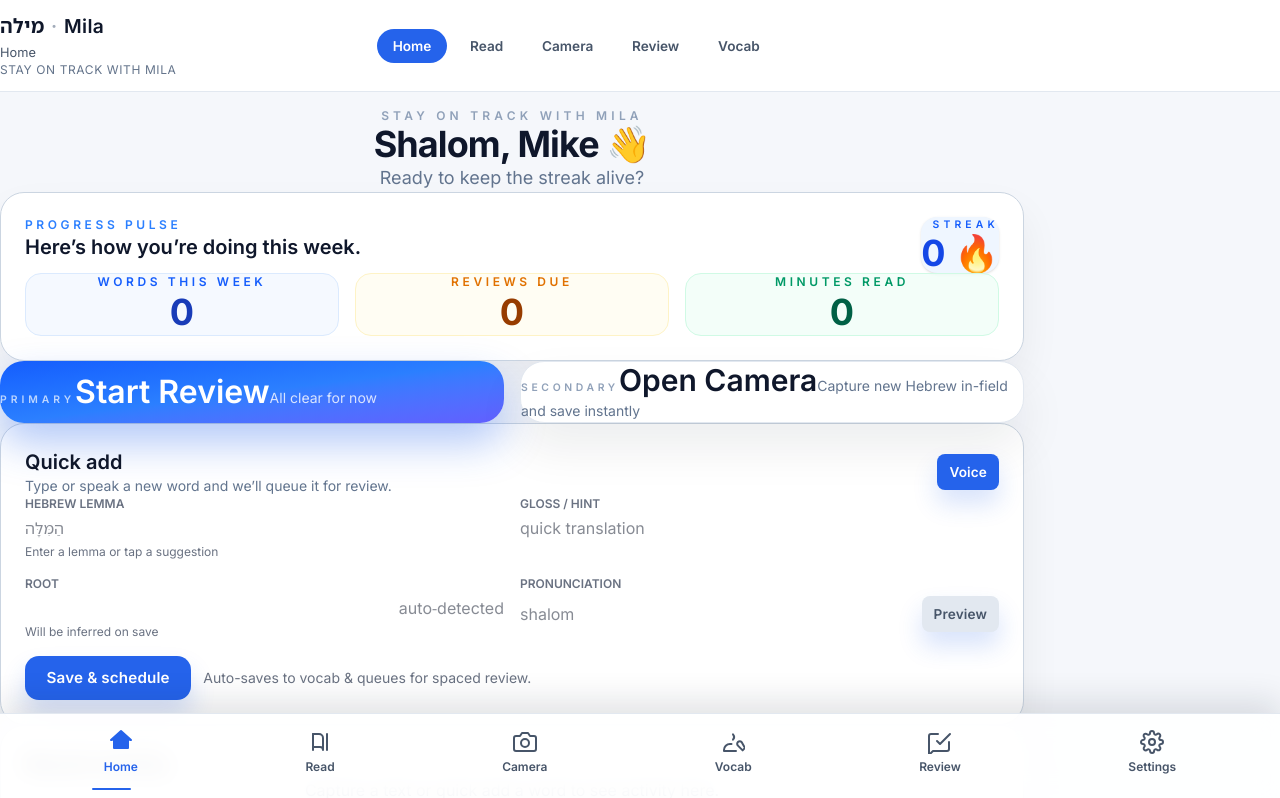
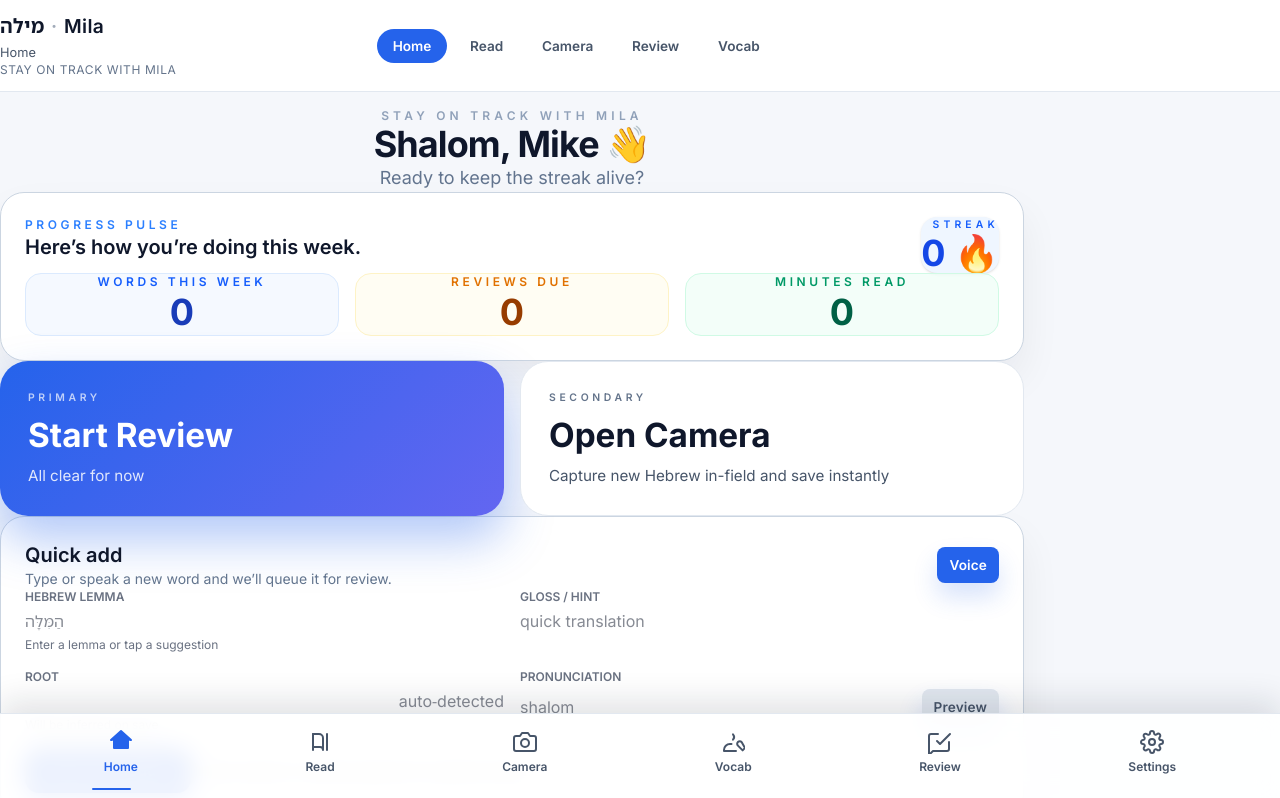
Before and after one commit to michaperki/mila, a React (Vite) app in the folder apps/web/: page / in a window 1280 px wide. Shown: the top 798 px of the page. Built offline with nearby package versions, Linux system fonts and the light colour scheme.

Commit message:
style: restore centered ctas and gradient treatments

```diff
--- a/apps/web/src/app.css
+++ b/apps/web/src/app.css
@@ -260,6 +260,78 @@
 .btn-ghost:hover {
   background-color: rgba(37, 99, 235, 0.18);
   color: var(--primary-light-color);
+}
+
+.cta-card {
+  display: flex;
+  flex-direction: column;
+  align-items: flex-start;
+  justify-content: center;
+  border-radius: 1.75rem;
+  padding: 1.75rem;
+  transition: transform var(--transition-fast), box-shadow var(--transition-fast), background var(--transition-fast);
+  text-align: left;
+  gap: 0.65rem;
+  width: 100%;
+}
+
+.cta-card:hover {
+  transform: translateY(-2px);
+  box-shadow: 0 18px 32px rgba(15, 23, 42, 0.12);
+}
+
+.cta-card__eyebrow {
+  letter-spacing: 0.35em;
+  text-transform: uppercase;
+  font-size: 0.65rem;
+  font-weight: 600;
+}
+
+.cta-card__title {
+  font-size: clamp(1.75rem, 2.6vw, 2.2rem);
+  font-weight: 700;
+  line-height: 1.15;
+}
+
+.cta-card__support {
+  font-size: 0.95rem;
+  color: var(--text-light-color);
+}
+
+.cta-card--primary {
+  background: linear-gradient(135deg, #2563eb 0%, #6366f1 100%);
+  color: #ffffff;
+  box-shadow: 0 24px 48px rgba(37, 99, 235, 0.35);
+}
+
+.cta-card--primary .cta-card__eyebrow {
+  color: rgba(255, 255, 255, 0.7);
+}
+
+.cta-card--primary .cta-card__support {
+  color: rgba(255, 255, 255, 0.85);
+}
+
+.cta-card--primary:hover {
+  box-shadow: 0 30px 56px rgba(37, 99, 235, 0.4);
+}
+
+.cta-card--secondary {
+  background: #ffffff;
+  border: 1px solid var(--border-color);
+  color: var(--text-color);
+}
+
+.cta-card--secondary .cta-card__eyebrow {
+  color: var(--text-muted-color);
+}
+
+.cta-card--secondary:hover {
+  box-shadow: 0 22px 36px rgba(15, 23, 42, 0.12);
+}
+
+.cta-card--secondary .cta-card__support {
+  color: var(--text-light-color);
 }
 
 .icon-btn {
--- a/apps/web/src/routes/Home.tsx
+++ b/apps/web/src/routes/Home.tsx
@@ -326,24 +326,18 @@
         </section>
 
         <section className="grid gap-4 sm:grid-cols-2">
-          <button
-            className="group rounded-3xl bg-gradient-to-br from-blue-600 via-blue-500 to-indigo-500 p-6 text-left text-white shadow-[0_20px_40px_rgba(37,99,235,0.35)] transition-transform duration-200 hover:-translate-y-1 hover:shadow-[0_28px_48px_rgba(37,99,235,0.4)] focus-visible:outline focus-visible:outline-2 focus-visible:outline-offset-3 focus-visible:outline-blue-200 sm:p-7"
-            onClick={() => navigate('/review')}
-          >
-            <span className="text-[0.65rem] font-semibold uppercase tracking-[0.38em] text-white/70">Primary</span>
-            <span className="mt-2 text-3xl font-semibold sm:text-[2rem]">Start Review</span>
-            <span className="mt-3 text-sm text-white/80 group-hover:text-white">
+          <button className="cta-card cta-card--primary" onClick={() => navigate('/review')} type="button">
+            <span className="cta-card__eyebrow">Primary</span>
+            <span className="cta-card__title">Start Review</span>
+            <span className="cta-card__support">
               {reviewsDue > 0 ? `${reviewsDue} card${reviewsDue === 1 ? '' : 's'} waiting` : 'All clear for now'}
             </span>
           </button>
 
-          <button
-            className="group rounded-3xl border border-slate-200 bg-white p-6 text-left text-slate-900 shadow-soft transition-transform duration-200 hover:-translate-y-1 hover:shadow-lg focus-visible:outline focus-visible:outline-2 focus-visible:outline-offset-3 focus-visible:outline-primary sm:p-7"
-            onClick={() => navigate('/camera')}
-          >
-            <span className="text-[0.65rem] font-semibold uppercase tracking-[0.35em] text-slate-400 group-hover:text-primary">Secondary</span>
-            <span className="mt-2 text-2xl font-semibold text-slate-900 sm:text-3xl">Open Camera</span>
-            <span className="mt-3 text-sm text-slate-500">Capture new Hebrew in-field and save instantly</span>
+          <button className="cta-card cta-card--secondary" onClick={() => navigate('/camera')} type="button">
+            <span className="cta-card__eyebrow">Secondary</span>
+            <span className="cta-card__title text-slate-900">Open Camera</span>
+            <span className="cta-card__support">Capture new Hebrew in-field and save instantly</span>
           </button>
         </section>
 
```
